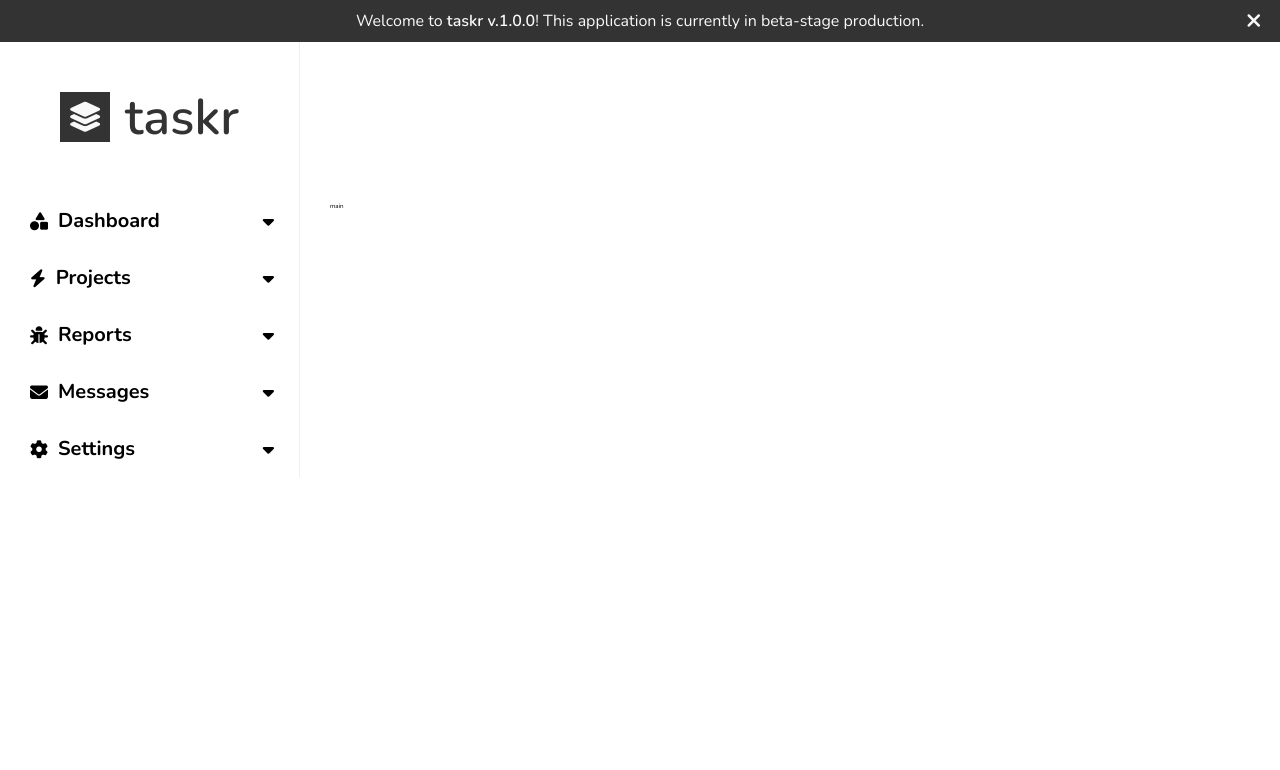
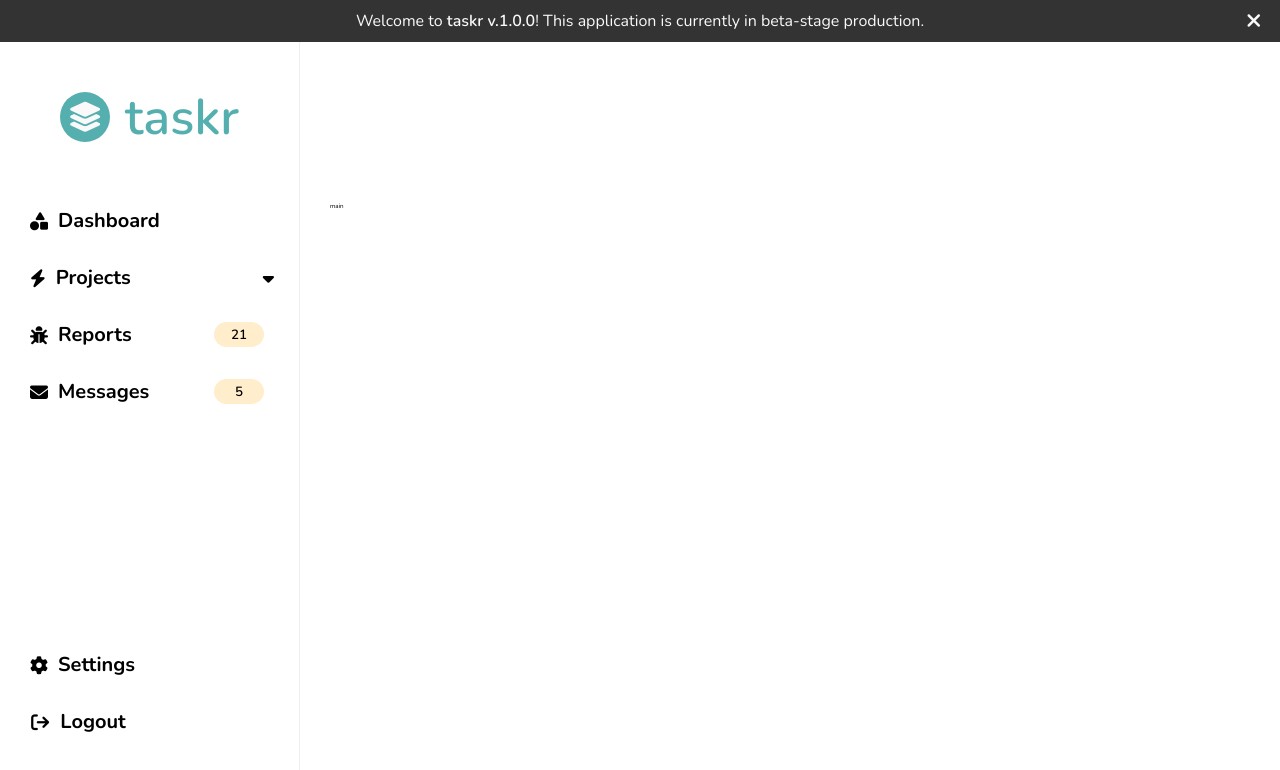
Before and after one commit to Web-Dev-Dan/taskr, a React (Create React App) app: page / in a window 1280 px wide. Shown: the top 770 px of the page. Built offline with nearby package versions, Linux system fonts and the light colour scheme.

Commit message:
Created FixedButton and NotifyButton for Aside

```diff
--- a/src/components/Aside/Aside.css
+++ b/src/components/Aside/Aside.css
@@ -6,5 +6,15 @@
 }
 
 .aside__content {
-    /* background-color: red; */
+    height: 100%;
+    padding-bottom: 50px;
+    display: flex;
+    flex-direction: column;
+    justify-content: space-between;
 }
+
+.aside__content--top {
+    margin-bottom: 50px;
+}
+
+.aside__content--bottom {}
--- a/src/components/Aside/Aside.js
+++ b/src/components/Aside/Aside.js
@@ -1,5 +1,7 @@
 
 import Dropdown from '../../reusable/dropdown/Dropdown';
+import FixedButton from '../../reusable/dropdown/FixedButton';
+import NotifyButton from '../../reusable/dropdown/NotifyButton';
 import './Aside.css';
 
 function Aside({ data }) {
@@ -8,7 +10,8 @@ function Aside({ data }) {
     return (
         <aside className="aside">
             <div className="aside__content">
-                <Dropdown
+                <div className="aside__content--top">
+                    <FixedButton
                         icon="fa-solid fa-shapes"
                         title="Dashboard"
                     />
@@ -16,18 +19,27 @@ function Aside({ data }) {
                         icon="fa-solid fa-bolt"
                         title="Projects"
                     />
-                <Dropdown
+                    <NotifyButton
                         icon="fa-solid fa-bug"
                         title="Reports"
+                        notificationCount={21}
                     />
-                <Dropdown
+                    <NotifyButton
                         icon="fa-solid fa-envelope"
                         title="Messages"
+                        notificationCount={5}
                     />
-                <Dropdown
+                </div>
+                <div className="aside__content--bottom">
+                    <FixedButton
                         icon="fa-solid fa-gear"
                         title="Settings"
                     />
+                    <FixedButton
+                        icon="fa-solid fa-arrow-right-from-bracket"
+                        title="Logout"
+                    />
+                </div>
             </div>
         </aside>
     )
--- a/src/components/navbar/Navbar.css
+++ b/src/components/navbar/Navbar.css
@@ -20,12 +20,14 @@
 
 .nav__logo--icon {
     background-color: var(--color-dark);
+    background-color: var(--color-primary);
     width: 50px;
     height: 50px;
     margin-right: 15px;
     display: flex;
     justify-content: center;
     align-items: center;
+    border-radius: 50%;
 }
 
 .nav__logo--icon i {
@@ -35,6 +37,7 @@
 
 .nav__logo--text {
     color: var(--color-dark);
+    color: var(--color-primary);
     font-size: 50px;
     font-weight: 600;
 }
--- a/src/index.css
+++ b/src/index.css
@@ -2,6 +2,8 @@
 :root {
   --font-primary: 'Lato', sans-serif;
   --font-primary: 'Nunito', sans-serif;
+
+  --color-primary: rgb(85, 175, 175);
 
   --color-light: #f9f9f9;
   --color-dark: #333333;
@@ -9,6 +11,8 @@
   --color-gray: #eeeeee;
   --color-gray-dark: #cecece;
   --color-gray-darkest: #808080;
+
+  --color-orange: rgb(255, 237, 203);
 }
 
 
@@ -40,6 +44,7 @@ body {
   width: 100%;
   /* padding: 0 50px; */
   display: flex;
+  flex: 1;
 }
 
 
--- a/src/reusable/dropdown/Dropdown.css
+++ b/src/reusable/dropdown/Dropdown.css
@@ -69,6 +69,15 @@
 .dropdown-content__button--text {
     font-size: 1.6rem;
     font-weight: 600;
+    max-width: 120px;
+    white-space: nowrap;
+    overflow-x: scroll;
+    -ms-overflow-style: none;
+    scrollbar-width: none;
+}
+
+.dropdown-content__button--text::-webkit-scrollbar {
+    display: none;
 }
 
 .dropdown-content__options {
--- a/src/reusable/dropdown/Dropdown.js
+++ b/src/reusable/dropdown/Dropdown.js
@@ -6,7 +6,7 @@ function Dropdown({ icon, title }) {
     const [dropdownContentIsShown, setDropdownContentIsShown] = useState(false);
 
     function openDropdown() {
-        console.log(`Opened ${title}!`);
+        console.log(`Toggled ${title}!`);
         setDropdownContentIsShown(!dropdownContentIsShown);
     }
 
@@ -31,7 +31,7 @@ function Dropdown({ icon, title }) {
                 <div className="dropdown-content__inner">
                     <button className="dropdown-content__button btn-transparent">
                         <i className="dropdown-content__button--icon fa-solid fa-file"></i>
-                        <h4 className="dropdown-content__button--text">Portfolio</h4>
+                        <h4 className="dropdown-content__button--text">Bug Tracker</h4>
                     </button>
                     <button className="dropdown-content__options btn-transparent">
                         <i className="fa-solid fa-ellipsis"></i>
@@ -41,7 +41,7 @@ function Dropdown({ icon, title }) {
                 <div className="dropdown-content__inner">
                     <button className="dropdown-content__button btn-transparent">
                         <i className="dropdown-content__button--icon fa-solid fa-file"></i>
-                        <h4 className="dropdown-content__button--text">Portfolio</h4>
+                        <h4 className="dropdown-content__button--text">Wordle Clone and something else...</h4>
                     </button>
                     <button className="dropdown-content__options btn-transparent">
                         <i className="fa-solid fa-ellipsis"></i>
--- /dev/null
+++ b/src/reusable/dropdown/FixedButton.css
@@ -0,0 +1,23 @@
+.fixed-btn {
+    width: 100%;
+    padding: 15px 15px 15px 20px;
+    border-left: 10px solid transparent;
+    display: flex;
+    justify-content: flex-start;
+    align-items: center;
+}
+
+.fixed-btn:hover {
+    cursor: pointer;
+    background-color: var(--color-dropdown-hover);
+    border-left: 10px solid var(--color-dark);
+}
+
+.fixed-btn i {
+    font-size: 1.8rem;
+    margin-right: 10px;
+}
+
+.fixed-btn__title {
+    font-size: 2rem;
+}
--- /dev/null
+++ b/src/reusable/dropdown/FixedButton.js
@@ -0,0 +1,17 @@
+
+import './FixedButton.css';
+
+function FixedButton({ icon, title }) {
+    function buttonClicked() {
+        console.log(`${title} clicked!`);
+    }
+
+    return (
+        <button onClick={() => buttonClicked()} className="fixed-btn btn-transparent">
+            <i className={icon}></i>
+            <h3 className="fixed-btn__title">{title}</h3>
+        </button>
+    )
+}
+
+export default FixedButton;
--- /dev/null
+++ b/src/reusable/dropdown/NotifyButton.css
@@ -0,0 +1,40 @@
+.notify-btn {
+    width: 100%;
+    padding: 15px 15px 15px 20px;
+    border-left: 10px solid transparent;
+    display: flex;
+    justify-content: flex-start;
+    align-items: center;
+}
+
+.notify-btn:hover {
+    cursor: pointer;
+    background-color: var(--color-dropdown-hover);
+    border-left: 10px solid var(--color-dark);
+}
+
+.notify-btn i {
+    font-size: 1.8rem;
+    margin-right: 10px;
+}
+
+.notify-btn__title {
+    font-size: 2rem;
+}
+
+.notify-btn__notification-bubble {
+    background-color: var(--color-orange);
+    font-weight: 600;
+    margin-left: auto;
+    width: 50px;
+    height: 25px;
+    margin-right: 20px;
+    display: flex;
+    justify-content: center;
+    align-items: center;
+    border-radius: 20px;
+}
+
+.notify-btn:hover .notify-btn__notification-bubble {
+    background-color: var(--color-gray-dark);
+}
--- /dev/null
+++ b/src/reusable/dropdown/NotifyButton.js
@@ -0,0 +1,19 @@
+
+
+import './NotifyButton.css';
+
+function NotifyButton({ icon, title, notificationCount }) {
+    function buttonClicked() {
+        console.log(`${title} clicked! (${notificationCount})`);
+    }
+
+    return (
+        <button onClick={() => buttonClicked()} className="notify-btn btn-transparent">
+            <i className={icon}></i>
+            <h3 className="notify-btn__title">{title}</h3>
+            <div className="notify-btn__notification-bubble">{notificationCount}</div>
+        </button>
+    )
+}
+
+export default NotifyButton;
```
Also changed, not shown: 1 other file (tests, documents, lock files or other folders). Lines whose indentation alone changed are shown as unchanged.
